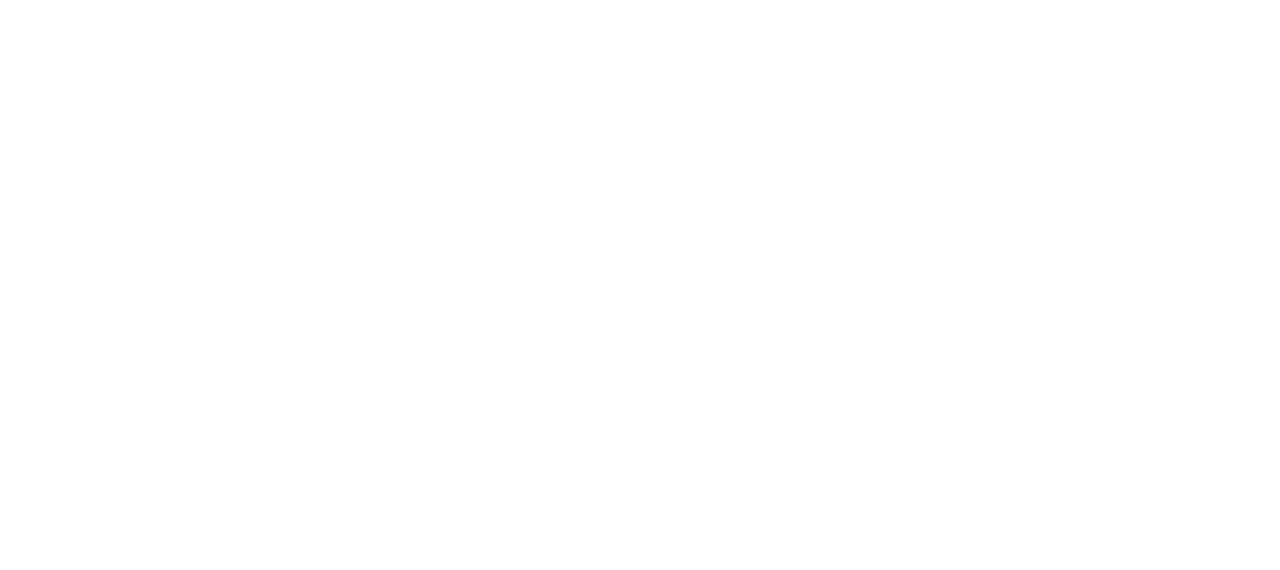
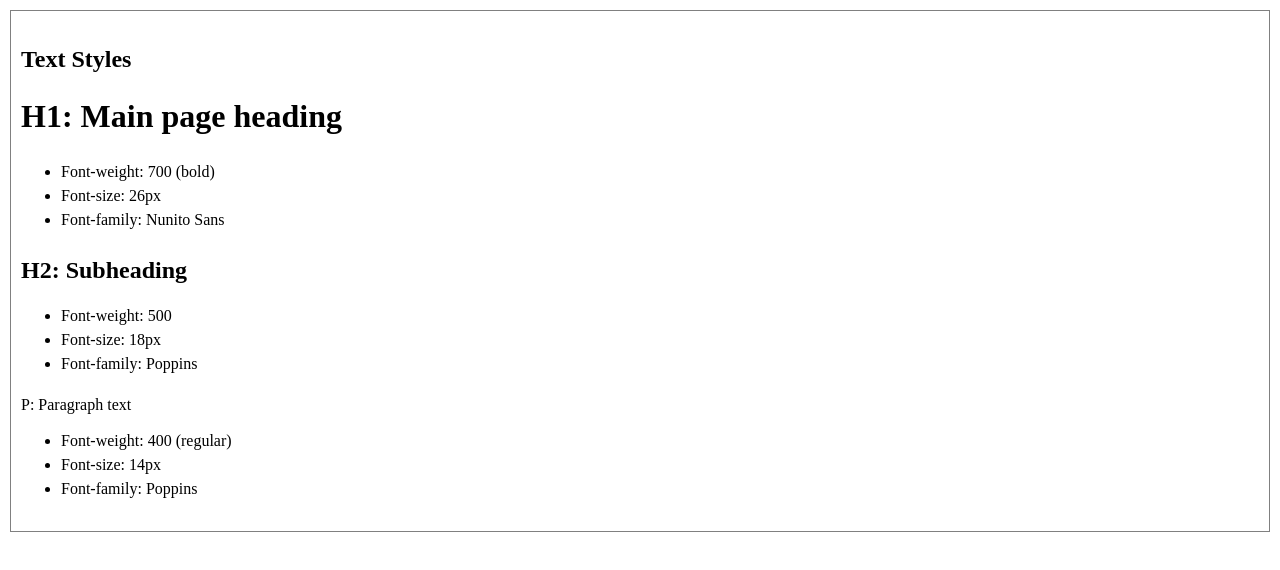
Before and after one commit to Digital-Sherlock/Website-Design-System, a plain HTML site: page index.html in a window 1280 px wide. Drawn offline with Linux system fonts and the light colour scheme.

Commit message:
The Text Styles part is finished

```diff
--- a/index.html
+++ b/index.html
@@ -2,19 +2,41 @@
 <html lang="en">
     <head>
         <title>Website Styling Guide</title>
-        <link href="./styles.css" rel="stylesheet" type="text\css">
+        <link href="./styles.css" rel="stylesheet" type="text/css">
     </head>
     <body>
         <header>
 
         </header>
         <main>
-
+            <div class="container">
+                <h2>Text Styles</h2>
+                <div class="h1-container">
+                    <h1 class="container-heading">H1: Main page heading</h1>
+                    <ul>
+                        <li>Font-weight: 700 (bold)</li>
+                        <li>Font-size: 26px</li>
+                        <li>Font-family: Nunito Sans</li>
+                    </ul>
+                </div>
+                <div class="h2-container">
+                    <h2 class="container-heading">H2: Subheading</h1>
+                    <ul>
+                        <li>Font-weight: 500</li>
+                        <li>Font-size: 18px</li>
+                        <li>Font-family: Poppins</li>
+                    </ul>
+                </div>
+                <div class="p-container">
+                    <p class="container-heading">P: Paragraph text</p>
+                    <ul>
+                        <li>Font-weight: 400 (regular)</li>
+                        <li>Font-size: 14px</li>
+                        <li>Font-family: Poppins</li>
+                    </ul>
+                </div>
+            </div>
         </main>
-        <footer>
-
-        </footer>
-
     </body>
 
 </html>
--- a/styles.css
+++ b/styles.css
@@ -0,0 +1,40 @@
+* {
+    margin: 0;
+    padding: 0;
+    box-sizing: border-box;
+}
+
+.container {
+    border: 1px solid grey;
+    padding: 10px;
+    margin: 10px;
+}
+
+h2 {
+    margin: 25px 0px;
+}
+
+li {
+    line-height: 1.5;
+}
+
+.h1-container h1 {
+    font-family: "Nunito Sans";
+    margin-bottom: 25px;
+}
+
+.h2-container h2 {
+    margin-bottom: 20px;
+}
+
+.p-container p {
+    margin-bottom: 15px;
+}
+
+.container-heading {
+    margin-left: -40px;
+}
+
+div[class*="-container"] {
+    margin: 20px 0px 20px 40px;
+}
```
